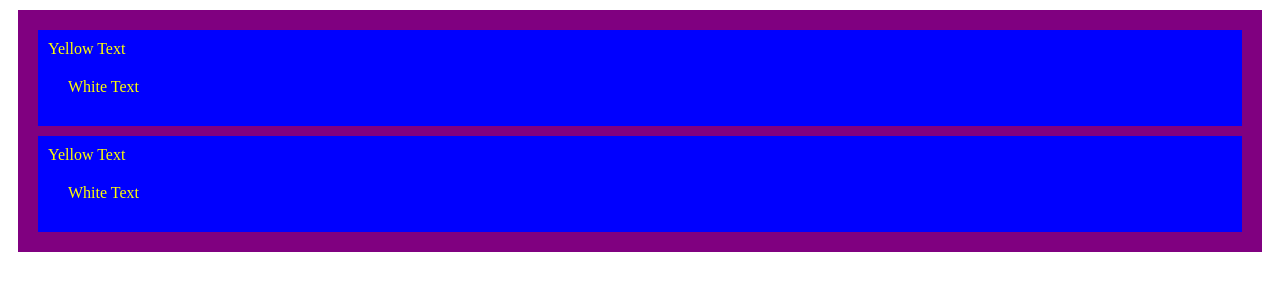
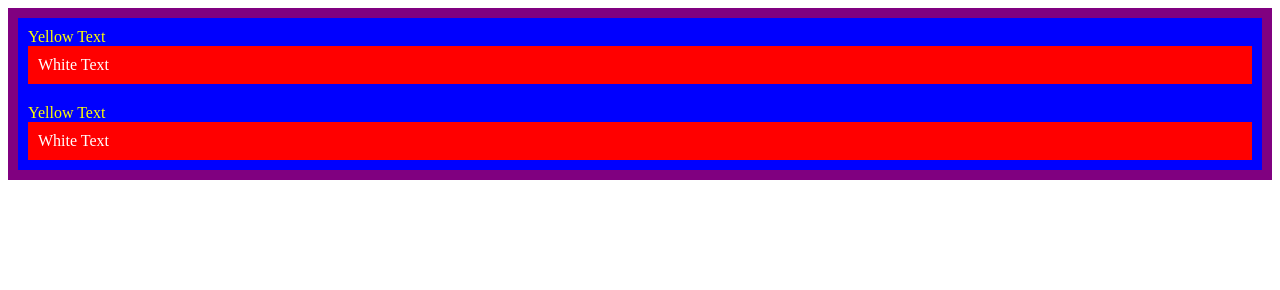
Before and after one commit to wojnareva/web_angela, a plain HTML site: page 7.0 CSS Cascade/index.html in a window 1280 px wide. Drawn offline with Linux system fonts and the light colour scheme.

Commit message:
vyhotoveni 7.0

```diff
--- a/7.0 CSS Cascade/style.css
+++ b/7.0 CSS Cascade/style.css
@@ -7,7 +7,6 @@
 .box {
   background-color: blue;
   padding: 10px;
-  margin: 10px;
 }
 
 p {
@@ -15,3 +14,11 @@ p {
   margin: 0;
   padding: 0;
 }
+
+.inner-box{
+  background-color: red;
+}
+
+.white-text{
+  color: white;
+}
```
